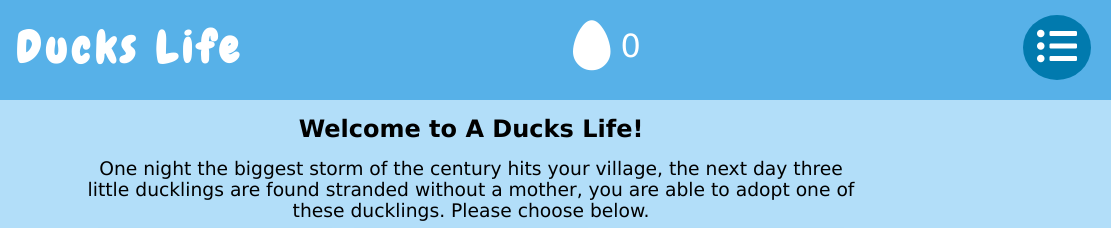
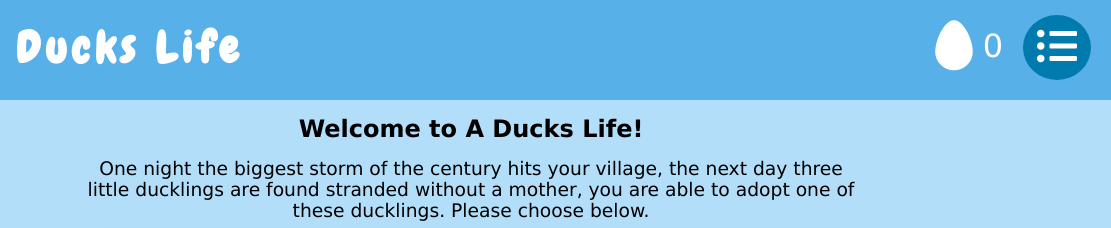
Before and after one commit to Luke-Cherry/FirstClicker, a plain HTML site: page index.html in a window 1280 px wide. Shown: the top 228 px of the page, 169-1280 px from the left. Drawn offline with Linux system fonts and the light colour scheme.

Commit message:
Added Egg Icon with total

```diff
--- a/style.css
+++ b/style.css
@@ -385,7 +385,6 @@ body {
 }
 
 #eggTitle {
-  width: 450px;
   float: right;
 }
 
@@ -393,6 +392,8 @@ body {
   margin-top: 27px;
   font-size: 2em;
   color: white;
+  display: inline-block;
+  margin-right: 20px;
 }
 
 #eggTitle i {
```
